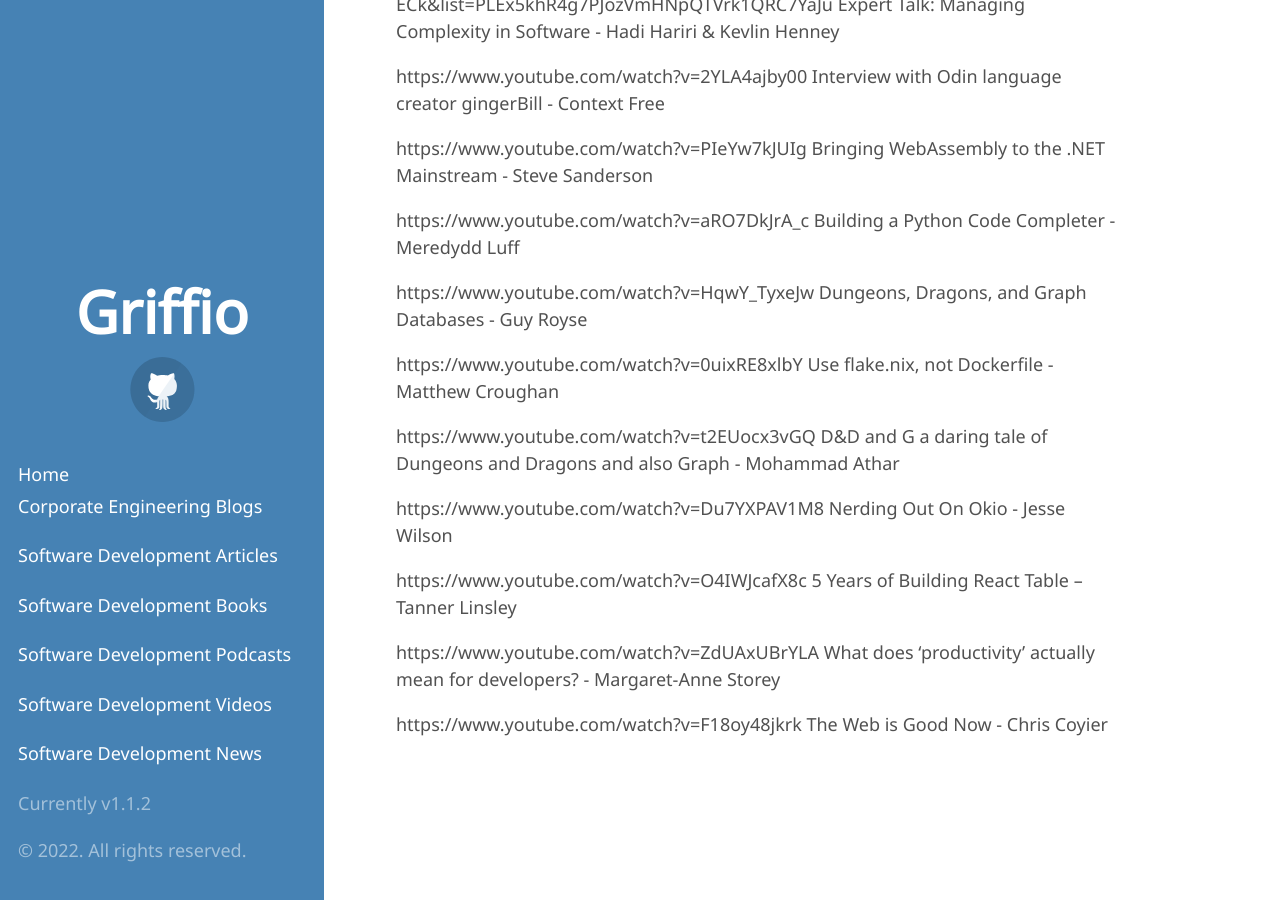
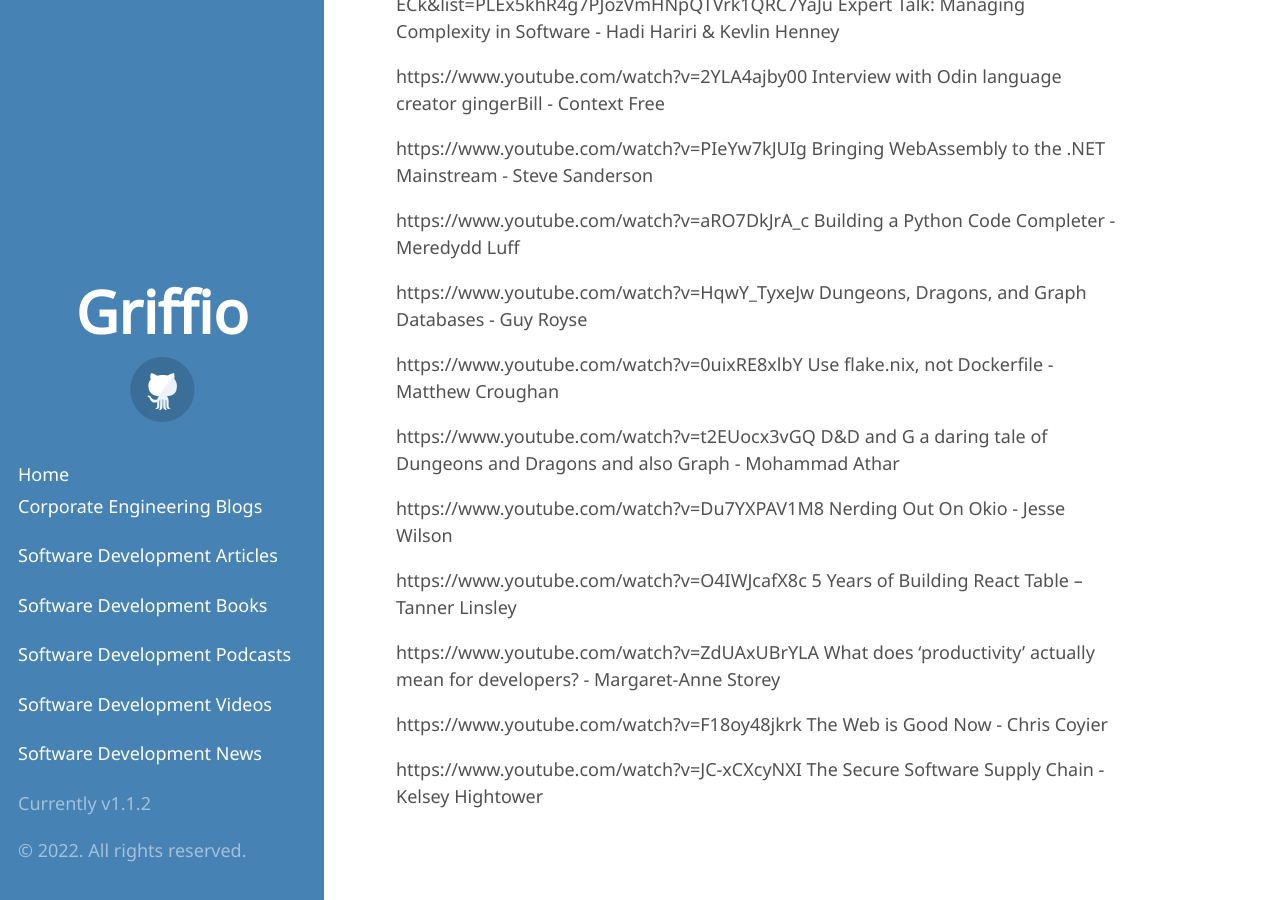
Before and after one commit to griffio/griffio.github.io, a Jekyll site: the page built from tech_talks_highlighted_2022.md, in a window 1280 px wide and 900 px high, scrolled down 1062 px. Built offline with Jekyll 4.4.1, drawn with Linux system fonts in a browser that asks for light colours; some web fonts are replaced; our own code applies the rules of GitHub Pages for plain Markdown files.

Commit message:
The Secure Software Supply Chain

```diff
--- a/tech_talks_highlighted_2022.md
+++ b/tech_talks_highlighted_2022.md
@@ -47,3 +47,5 @@
 https://www.youtube.com/watch?v=ZdUAxUBrYLA What does 'productivity' actually mean for developers? - Margaret-Anne Storey
 
 https://www.youtube.com/watch?v=F18oy48jkrk The Web is Good Now - Chris Coyier
+
+https://www.youtube.com/watch?v=JC-xCXcyNXI The Secure Software Supply Chain - Kelsey Hightower
```
